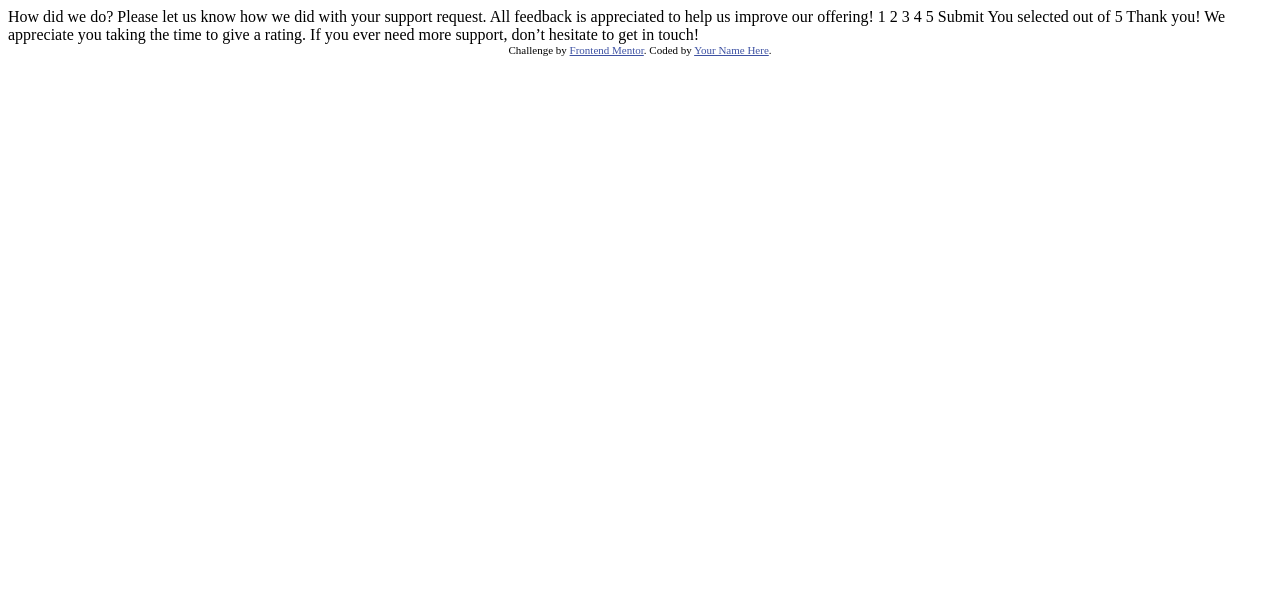
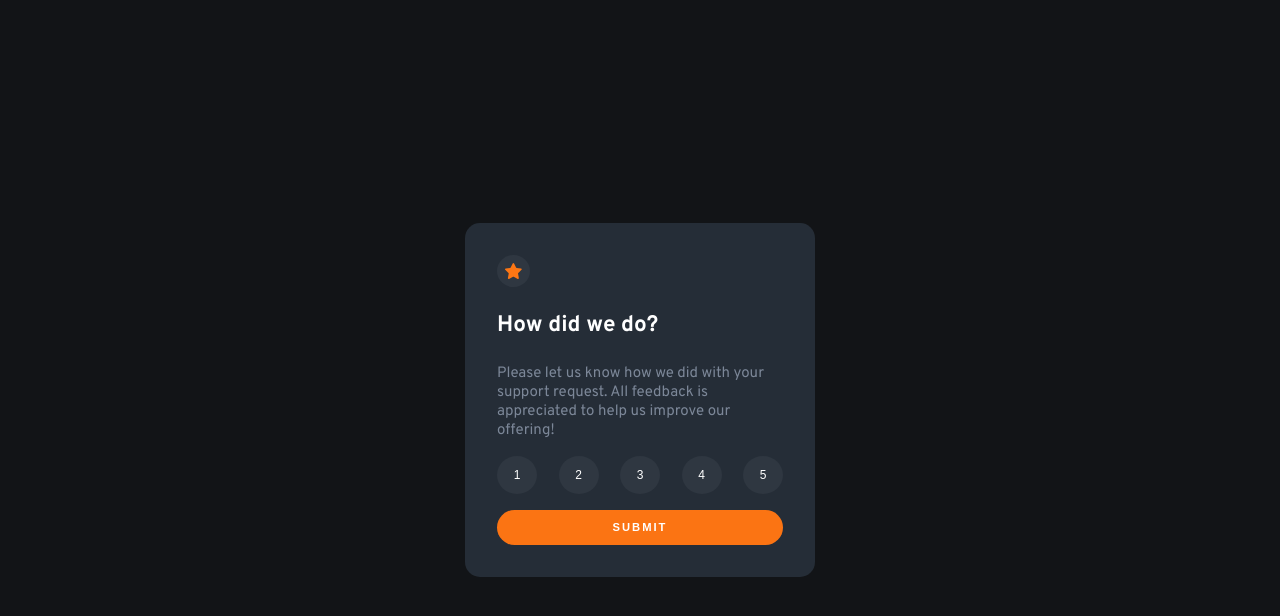
Before and after one commit to GonzaloM10/frontend-mentor-02, a plain HTML site: page index.html in a window 1280 px wide. Drawn offline with Linux system fonts and the light colour scheme.

Commit message:
work done

```diff
--- a/index.html
+++ b/index.html
@@ -1,49 +1,73 @@
 <!DOCTYPE html>
 <html lang="en">
-<head>
-  <meta charset="UTF-8">
-  <meta name="viewport" content="width=device-width, initial-scale=1.0"> <!-- displays site properly based on user's device -->
+  <head>
+    <meta charset="UTF-8" />
+    <meta name="viewport" content="width=device-width, initial-scale=1.0" />
+    <!-- displays site properly based on user's device -->
 
-  <link rel="icon" type="image/png" sizes="32x32" href="./images/favicon-32x32.png">
+    <link
+      rel="icon"
+      type="image/png"
+      sizes="32x32"
+      href="./images/favicon-32x32.png"
+    />
 
-  <title>Frontend Mentor | Interactive rating component</title>
+    <!-- Google Fonts -->
+    <link
+      href="https://fonts.googleapis.com/css2?family=Overpass:wght@400;700&display=swap"
+      rel="stylesheet"
+    />
 
-  <!-- Feel free to remove these styles or customise in your own stylesheet 👍 -->
-  <style>
-    .attribution { font-size: 11px; text-align: center; }
-    .attribution a { color: hsl(228, 45%, 44%); }
-  </style>
-</head>
-<body>
+    <!-- Stylesheet-->
+    <link rel="stylesheet" href="style.css" />
 
-  <!-- Rating state start -->
+    <title>Frontend Mentor | Interactive rating component</title>
+  </head>
+  <body>
+    <!-- Rating state
+    How did we do?  1 2 3 4 5 Submit Thank you state  -->
+    <!-- You selected -->
+    <!-- Add rating here -->
+    <!-- out of 5 Thank you! We appreciate you taking the time to give a rating. If -->
+    <!-- you ever need more support, don’t hesitate to get in touch! -->
 
-  How did we do?
+    <main>
+      <section class="component">
+        <span class="component__star">
+          <img src="images/icon-star.svg" alt="Icon star" />
+        </span>
+        <h1 class="component__title">How did we do?</h1>
+        <p class="component__paragraph">
+          Please let us know how we did with your support request. All feedback
+          is appreciated to help us improve our offering!
+        </p>
+        <div class="component__btns">
+          <button class="component__btns--btn" id="btn-1">1</button>
+          <button class="component__btns--btn" id="btn-2">2</button>
+          <button class="component__btns--btn" id="btn-3">3</button>
+          <button class="component__btns--btn" id="btn-4">4</button>
+          <button class="component__btns--btn" id="btn-5">5</button>
+        </div>
+        <button type="submit" class="component__submit">SUBMIT</button>
+      </section>
 
-  Please let us know how we did with your support request. All feedback is appreciated
-  to help us improve our offering!
+      <!-- <section class="component component2">
+        <img
+          src="images/illustration-thank-you.svg"
+          alt="illustration posnet"
+          class="component2__img"
+        />
+        <p class="component2__selection">
+          You selected <span class="userChoice">4</span> out of 5
+        </p>
+        <h1 class="component__title mb-0">Thank you!</h1>
+        <p class="component__paragraph">
+          We appreciate you taking the time to give a rating. If you ever need
+          more support, don’t hesitate to get in touch!
+        </p>
+      </section> -->
+    </main>
 
-  1 2 3 4 5
-
-  Submit
-
-  <!-- Rating state end -->
-
-  <!-- Thank you state start -->
-
-  You selected <!-- Add rating here --> out of 5
-
-  Thank you!
-
-  We appreciate you taking the time to give a rating. If you ever need more support,
-  don’t hesitate to get in touch!
-
-  <!-- Thank you state end -->
-
-
-  <div class="attribution">
-    Challenge by <a href="https://www.frontendmentor.io?ref=challenge" target="_blank">Frontend Mentor</a>.
-    Coded by <a href="#">Your Name Here</a>.
-  </div>
-</body>
+    <script src="main.js"></script>
+  </body>
 </html>
--- /dev/null
+++ b/main.js
@@ -0,0 +1,51 @@
+const component2 = `<section class="component component2">
+<img
+  src="images/illustration-thank-you.svg"
+  alt="illustration posnet"
+  class="component2__img"
+/>
+<p class="component2__selection">
+  You selected <span class="userChoice">4</span> out of 5
+</p>
+<h1 class="component__title mb-0">Thank you!</h1>
+<p class="component__paragraph">
+  We appreciate you taking the time to give a rating. If you ever need
+  more support, don’t hesitate to get in touch!
+</p>
+</section>`;
+const component = document.querySelector(`.component`);
+const main = document.querySelector("main");
+const btnSubmit = document.querySelector(`.component__submit`);
+const errorMessage = document.createElement(`div`);
+errorMessage.innerHTML = "You haven't selected any options!";
+errorMessage.className = "error-message";
+
+let numSelected;
+
+const numbers = [
+  document.getElementById("btn-1"),
+  document.getElementById("btn-2"),
+  document.getElementById("btn-3"),
+  document.getElementById("btn-4"),
+  document.getElementById("btn-5"),
+];
+
+for (let i = 0; i < numbers.length; i++) {
+  let n = i + 1;
+  const number = numbers[i];
+  number.addEventListener("click", () => {
+    numSelected = `${n}`;
+  });
+}
+
+btnSubmit.addEventListener("click", () => {
+  if (numSelected == undefined) {
+    component.append(errorMessage);
+  } else {
+    component.remove();
+    main.innerHTML = component2;
+    const userChoice = document.querySelector(".userChoice");
+
+    userChoice.innerHTML = numSelected;
+  }
+});
--- /dev/null
+++ b/style.css
@@ -0,0 +1,125 @@
+* {
+  padding: 0;
+  margin: 0;
+  box-sizing: border-box;
+}
+
+body {
+  background-color: hsl(216, 12%, 8%);
+  font-size: 15px;
+  font-family: "Overpass", sans-serif;
+}
+
+main {
+  height: 100vh;
+  display: flex;
+  align-items: center;
+}
+
+.component {
+  background-color: hsl(213, 19%, 18%);
+  width: 90vw;
+  margin: 2rem auto;
+  padding: 2rem;
+  border-radius: 15px;
+  max-width: 350px;
+}
+
+.component__star {
+  background-color: rgb(47, 55, 65);
+  border-radius: 50%;
+  padding: 0.5rem;
+  width: fit-content;
+  display: flex;
+  align-items: center;
+}
+
+.component__title {
+  margin: 1.5rem 0;
+  color: hsl(0, 0%, 100%);
+}
+
+.component__paragraph {
+  color: hsl(216, 12%, 54%);
+}
+
+.component__btns {
+  padding: 1rem 0;
+  display: flex;
+  justify-content: space-between;
+}
+
+.component__submit {
+  width: 100%;
+  border-radius: 40px;
+  padding: 0.5rem 0;
+  color: hsl(0, 0%, 100%);
+  letter-spacing: 2px;
+  cursor: pointer;
+  font-size: 0.7rem;
+  font-weight: 700;
+  line-height: 1.75;
+  border: 0;
+  background-color: hsl(25, 97%, 53%);
+}
+
+.component__submit:hover {
+  color: hsl(25, 97%, 53%);
+  background-color: hsl(0, 0%, 100%);
+  transition: all 0.3s ease;
+}
+
+.component__btns--btn {
+  color: hsl(0, 0%, 100%);
+  width: 2.5rem;
+  padding: 1em;
+  font-size: 0.75rem;
+  background-color: rgb(47, 55, 65);
+  border: 0;
+  border-radius: 50%;
+  cursor: pointer;
+  transition: all 0.3s ease;
+}
+
+.component__btns--btn:hover {
+  background-color: hsl(25, 97%, 53%);
+}
+
+.component__btns--btn:focus {
+  background-color: hsl(216, 12%, 54%);
+}
+
+.component2 {
+  display: flex;
+  flex-direction: column;
+  justify-content: center;
+  align-items: center;
+  text-align: center;
+  min-height: 355px;
+}
+
+.component2__img {
+  width: 8rem;
+}
+
+.component2__selection {
+  background-color: rgb(47, 55, 65);
+  font-size: 0.8rem;
+  padding: 0.4em 0.7em;
+  margin-top: 1rem;
+  border-radius: 20px;
+  color: hsl(25, 97%, 53%);
+}
+
+.mb-0 {
+  margin-bottom: 0.6rem;
+}
+
+.error-message {
+  background-color: rgb(47, 55, 65);
+  text-align: center;
+  margin-top: 1rem;
+  padding: 0.4rem;
+  border-radius: 20px;
+  color: hsl(0, 0%, 100%);
+}
```
